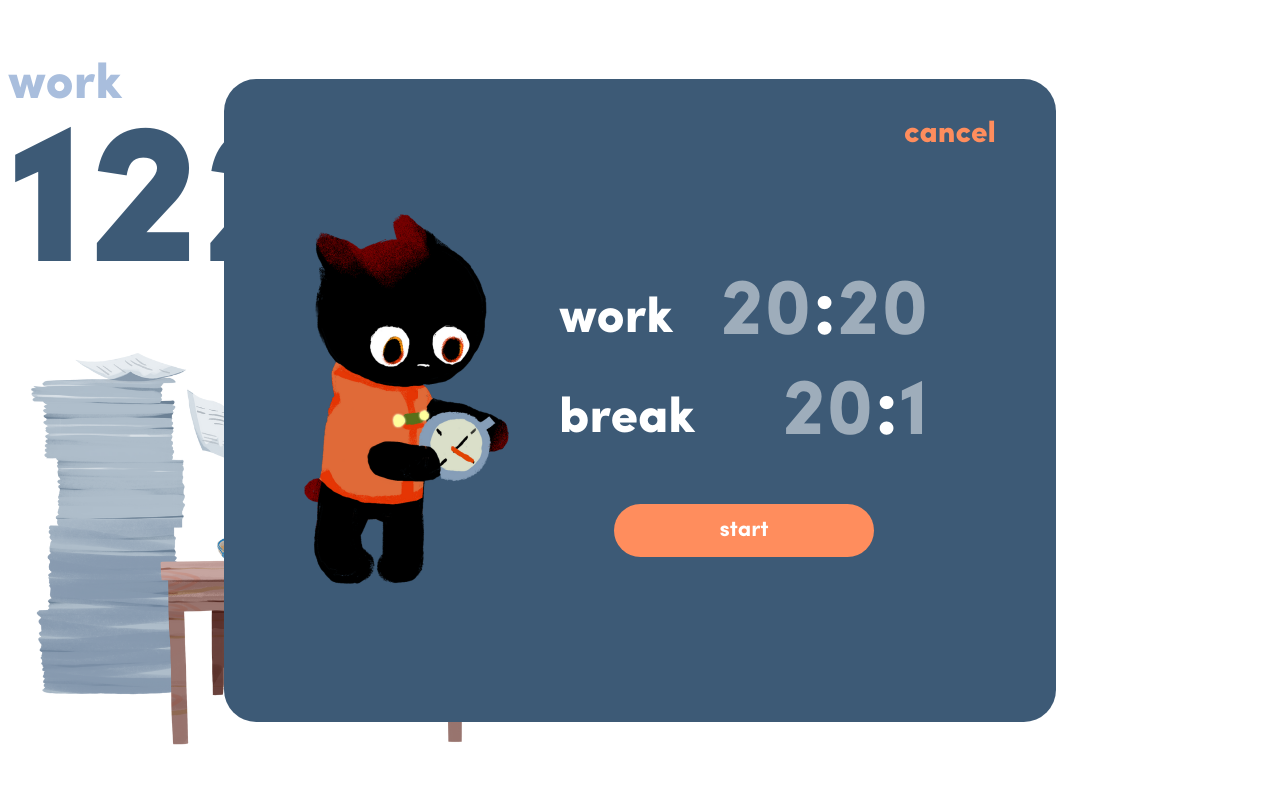
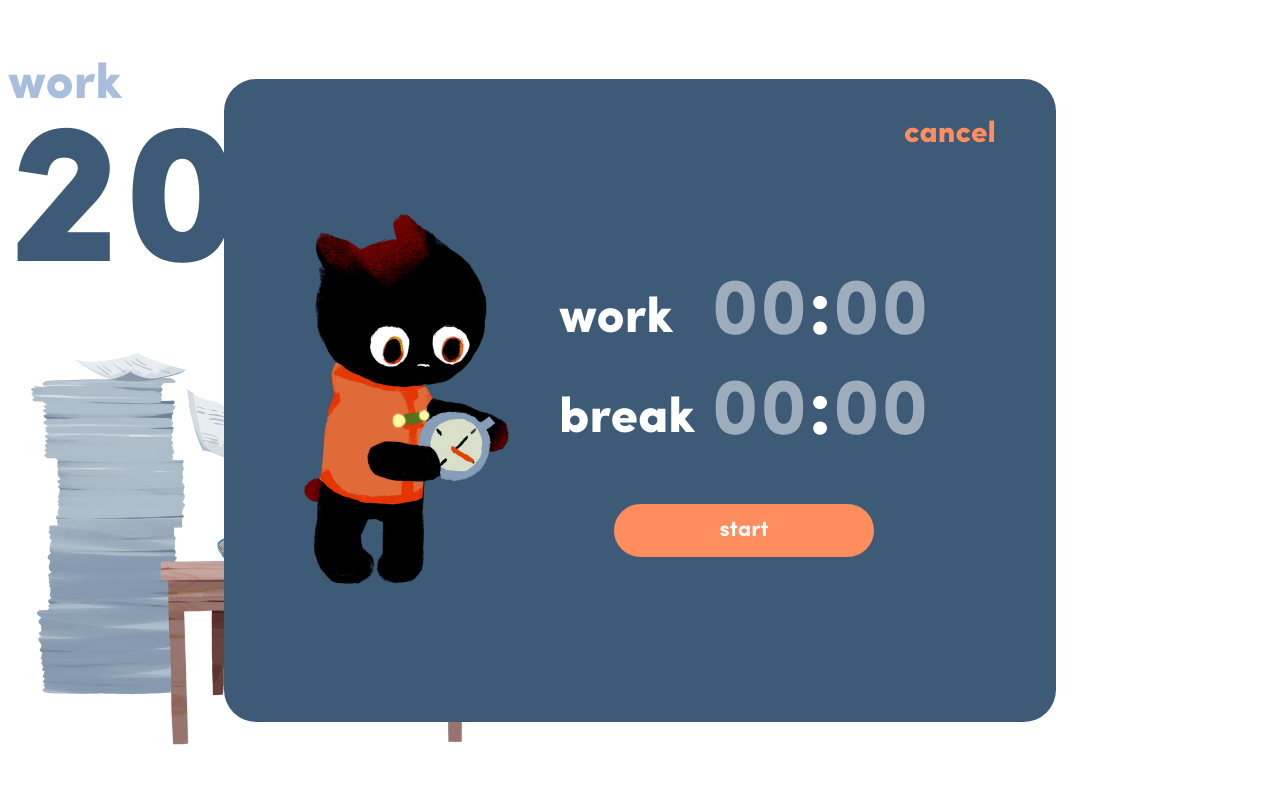
Before and after one commit to MohaElder/Project-Inspo, a Vue app: page / in a window 1280 px wide. Shown: the top 800 px of the page. Built offline with nearby package versions, Linux system fonts and the light colour scheme.

Commit message:
Add the function to update timer with popup

```diff
--- a/src/components/index.vue
+++ b/src/components/index.vue
@@ -1,12 +1,8 @@
 <template>
   <div class="container">
     <span v-if="user != null">
-      <popup :user="user" />
-      <timer
-        :worktime="user.getWorkTime()"
-        :breaktime="user.getBreakTime()"
-        key=""
-      />
+      <popup :user="user" @submit-time="updateUserTime"/>
+      <timer :user="user" ref="timer"/>
       <div class="half">
         <div class="blue semi-title">sticky notes</div>
         <note />
@@ -38,7 +34,14 @@ export default {
     console.log("mounted");
     this.user = new User();
   },
-  methods: {},
+  methods: {
+    updateUserTime(time_info) {
+      this.user.setTime(time_info)
+      console.log(this.components)
+      this.$refs.timer.setUserTime();
+      console.log(this.user)
+    }
+  },
 };
 </script>
 
--- a/src/components/popup.vue
+++ b/src/components/popup.vue
@@ -1,157 +1,111 @@
 <template>
     <Transition>
-    <div
-      id="popup"
-      class="centered"
-      v-if="show"
-      @keyup.stop.prevent="keyEvent($event)"
-    >
-      <img id="pop-up-cat" src="../assets/pop_up_cat.png" />
+        <div id="popup" class="centered" v-if="show" @keyup.stop.prevent="keyEvent($event)">
+            <img id="pop-up-cat" src="../assets/pop_up_cat.png">
             <div class="settings">
                 <div class="setting">
                     <span class="semi-title set-type">work</span>
                     <span class="timer">
-            <span
-              class="input"
-              @click="
-                change_selected_input();
-                activeNumber = 'workMinute';
-              "
-              >{{ Math.floor(user.getWorkTime() / 60) }}</span
-            >
+                        <span class="input" @click="changeSelectedInput" ref="work_mins">00</span>
                         <span>:</span>
-            <span
-              class="input"
-              @click="
-                change_selected_input();
-                activeNumber = 'workSecond';
-              "
-              >{{ user.getWorkTime() % 60 }}</span
-            >
+                        <span class="input" @click="changeSelectedInput" ref="work_secs">00</span>
                     </span>
                 </div>
                 <div class="setting">
                     <span class="semi-title set-type">break</span>
                     <span class="timer">
-            <span
-              class="input"
-              @click="
-                change_selected_input();
-                activeNumber = 'breakMinute';
-              "
-              >{{ Math.floor(user.getBreakTime() / 60) }}</span
-            >
+                        <span class="input" @click="changeSelectedInput" ref="break_mins">00</span>
                         <span>:</span>
-            <span
-              class="input"
-              @click="
-                change_selected_input();
-                activeNumber = 'breakSecond';
-              "
-              >{{ user.getBreakTime() % 60 }}</span
-            >
+                        <span class="input" @click="changeSelectedInput" ref="break_secs">00</span>
                     </span>
                 </div>
-        <div class="start btn" @click="show = false">start</div>
+                <div class="start btn" @click="submitTime">start</div>
             </div>
-      <div id="popup-cancel" class="top-right-btn btn" @click="show = false">
-        cancel
-      </div>
+            <div id="popup-cancel" class="top-right-btn btn" @click="show = false">cancel</div>
         </div>
     </Transition>
 </template>
 
 <script>
 function sleep(ms) {
-  return new Promise((resolve) => setTimeout(resolve, ms));
+    return new Promise(resolve => setTimeout(resolve, ms));
 }
-
-import { User } from "../middleware/data";
-
 export default {
-  name: "popup",
+    name: 'popup',
     selected_input: null,
-  props: {
-    user: User,
+    methods: {
+        submitTime() {
+          let time_info = {
+            "work": this.getWorkTime(),
+            "break": this.getBreakTime()
+          }
+          this.$emit('submitTime', time_info)
+          this.show = false
+        },
+        getWorkTime() {
+          return {
+            "mins": this.$refs.work_mins.textContent,
+            "secs": this.$refs.work_secs.textContent
+          }
+        },
+        getBreakTime() {
+          return {
+            "mins": this.$refs.break_mins.textContent,
+            "secs": this.$refs.break_secs.textContent
+          }
+        },
+        changeSelectedInput(event) {
+            if (this.selected_input != null) {
+                this.selected_input.classList.toggle("clear")
+            }
+            this.selected_input = event.target
+            this.selected_input.classList.toggle("clear")
+        },
+        async keypress(event) {
+            // validation
+            if (this.selected_input == null)
+                return
+            let original_content = this.selected_input.textContent
+            if (0 <= event.key || event.key < 9) {
+                let new_content = original_content.charAt(1) + event.key;
+                if (new_content < 60) {
+                    this.selected_input.textContent = new_content
+                    this.selected_input.classList.add("clear")
+                }
+                else {
+                    this.selected_input.textContent = new_content
+                    await sleep(100)
+                    this.selected_input.textContent = "00"
+                }
+            }
+            if (event.key == "Backspace") {
+                this.selected_input.textContent = "0" + original_content.charAt(0)
+            }
+        }
+    },
+    async mounted() {
+        window.addEventListener("keydown", this.keypress)
+        await sleep(500)
+        this.show = true;
+        console.log("show: " + this.show)
     },
     data() {
         return {
-      show: false,
-      multiplier: 1,
-      breakMinute: 0,
-      breakSecond: 0,
-      workMinute: 0,
-      workSecond: 0,
-      activeNumber: '',
-    };
-  },
-  methods: {
-    change_selected_input(event, activeNumber) {
-      if (this.selected_input != null) {
-        this.selected_input.classList.toggle("clear");
-      }
-      this.selected_input = event.target;
-      this.selected_input.classList.toggle("clear");
-      this.activeNumber = activeNumber;
-    },
-    async keypress(event) {
-      // validation
-      if (this.selected_input == null) return;
-
-      let original_content = this.selected_input.textContent;
-      if (0 <= event.key || event.key < 9) {
-        let new_content = original_content.charAt(1) + event.key;
-
-        if (new_content < 60) {
-          this.selected_input.textContent = new_content;
-          this.selected_input.classList.add("clear");
-        } else {
-          this.selected_input.textContent = new_content;
-          await sleep(100);
-          this.selected_input.textContent = "00";
+            show: false
         }
     }
-
-      if (event.key == "Backspace") {
-        this.selected_input.textContent = "0" + original_content.charAt(0);
 }
-
-      var ret = parseInt(this.selected_input.textContent);
-
-      switch (this.activeNumber){
-          case 'workminute':
-            this.workMinute = ret
-            break;
-          case 'worksecond':
-            this.workSecond = ret
-            break;
-          case 'breakminute':
-            this.breakMinute = ret
-            break;
-            case 'breaksecond':
-            this.breakSecond = ret
-            break;
-      }
-    },
-  },
-  async mounted() {
-    window.addEventListener("keydown", this.keypress);
-    await sleep(500);
-    this.show = true;
-  },
-};
 </script>
 
 <style>
-@import "../global.css";
-
+@import '../global.css';
 #popup {
     height: 373px; /* 643 - 135 * 2 */
     width: 672px; /* 832 - 80 * 2 */
     padding: 135px 80px;
     display: flex;
     border-radius: 32.2px;
-  background-color: #3d5a76;
+    background-color: #3D5A76;
     font-family: "Sofia Pro Bold";
     color: #fff;
     z-index: 1;
@@ -186,8 +140,7 @@ export default {
     min-width: 90px;
     opacity: 0.5;
 }
-.input:hover,
-.btn:hover {
+.input:hover, .btn:hover {
     cursor: pointer;
     opacity: 1;
 }
@@ -201,7 +154,7 @@ export default {
     margin: 40px auto;
     padding: 15px 40px;
     border-radius: 30px;
-  background-color: #ff8d5d;
+    background-color: #FF8D5D;
     font-size: 22px;
     color: #fff;
     transition: all 0.3s;
@@ -217,7 +170,7 @@ export default {
     position: absolute;
     top: 40px;
     right: 60px;
-  color: #ff8d5d;
+    color: #FF8D5D;
     font-family: "Sofia Pro Black";
 }
 #popup-cancel {
@@ -227,7 +180,6 @@ export default {
 .v-leave-active {
   transition: opacity 0.5s ease;
 }
-
 .v-enter-from,
 .v-leave-to {
   opacity: 0;
--- a/src/components/timer.vue
+++ b/src/components/timer.vue
@@ -19,17 +19,18 @@
 import rest from "../assets/rest.png";
 import play from "../assets/play.png";
 import pause from "../assets/pause.png";
+import { User } from "../middleware/data.js";
 import studying from "../assets/studying.png";
 
 
 export default {
   name: "timer",
+
   props:
   {
-    worktime: Number,
-    breaktime: Number,
- //we use props when we want to pass in parameters from the parent component, check out work.vue and you will know what I am talking about.
+    user: User
   },
+
   data() {
     return {
       timerInstance: null,
@@ -37,69 +38,85 @@ export default {
       isPlaying: false,
       play: play,
       pause: pause,
-      image:studying,
+      image: studying,
       rest: rest,
       section: "work",
     };
   },
 
+  mounted() {
+    this.totalSeconds = this.user.workTime;
+  },
+
   computed: {
     displayMinutes() {
-      const minutes = Math.floor(this.totalSeconds / 60);
-      return this.formatTime(minutes);
+      return this.formatTime(Math.floor(this.totalSeconds / 60));
     },
     displaySeconds() {
-      const seconds = this.totalSeconds % 60;
-      return this.formatTime(seconds);
+      return this.formatTime(this.totalSeconds % 60);
     },
   },
 
-  mounted() {
-    this.totalSeconds = this.worktime*60;
-  },
+  methods: {
+    setUserTime() {
+      if (this.section == "work") {
+        this.totalSeconds = this.user.workTime;
+      }
+      else if (this.section == "break") {
+        this.totalSeconds = this.user.breakTime;
+      }
+    },
 
-  methods: {
     reset(minutes){
       console.log("resetting" + minutes);
       this.toggleTimer()
       this.totalSeconds=minutes*60
     },
+
     changeCurrentTimer(timerType) {
       //can check out ternary expression~
       this.reset(timerType == "break" ? this.breaktime : this.worktime);
     },
-    changeSection(){
+
+    toggleSection(){
       if(this.section==="work"){
         this.section="break"
         this.image=rest
         this.changeCurrentTimer("break");
         console.log("work completed");
-
-      }else if(this.section==="break"){
+      }
+      else if(this.section==="break"){
         this.section="work"
         this.image=studying
         this.changeCurrentTimer("work");
         console.log("break completed");
       }
     },
+
     formatTime(time) {
       if (time < 10) {
         return "0" + time;
       }
       return time.toString();
     },
+
     toggleTimer() { //I merged toggle, pause, and start to one function! It's just some simple changes based on your code~
+
       clearInterval(this.timerInstance);
       this.isPlaying = !this.isPlaying;
+
       if (this.isPlaying) {
+
         this.timerInstance = setInterval(() => {
           if (this.totalSeconds <= 0) {
-            this.changeSection();
+            this.toggleSection();
             clearInterval(this.timerInstance);
+            this.setUserTime();
             return;
           }
           this.totalSeconds -= 1;
         }, 1000);
+
       }
     },
   },
--- a/src/middleware/data.js
+++ b/src/middleware/data.js
@@ -4,7 +4,7 @@ export class User {
      *
      */
 
-    constructor(username = "default", breakTime = "1201", workTime = "1220", notes ={}) {
+    constructor(username = "default", breakTime = 1201, workTime = 1220, notes ={}) {
         this.username = username;
         this.breakTime = breakTime; //seconds
         this.workTime = workTime; //seconds
@@ -32,12 +32,9 @@ export class User {
         this.username = username;
     }
 
-    setBreakTime(breakTime) {
-        this.breakTime = breakTime;
-    }
-
-    setWorkTime(workTime) {
-        this.workTime = workTime;
+    setTime(time_info) {
+        this.workTime = Number(time_info.work.mins) * 60 + Number(time_info.work.secs);
+        this.breakTime = Number(time_info.break.mins) * 60 + Number(time_info.break.secs);
     }
 
     setNotes(notes) {
```
Also changed, not shown: 1 other file (tests, documents, lock files or other folders). Lines whose indentation alone changed are shown as unchanged.
